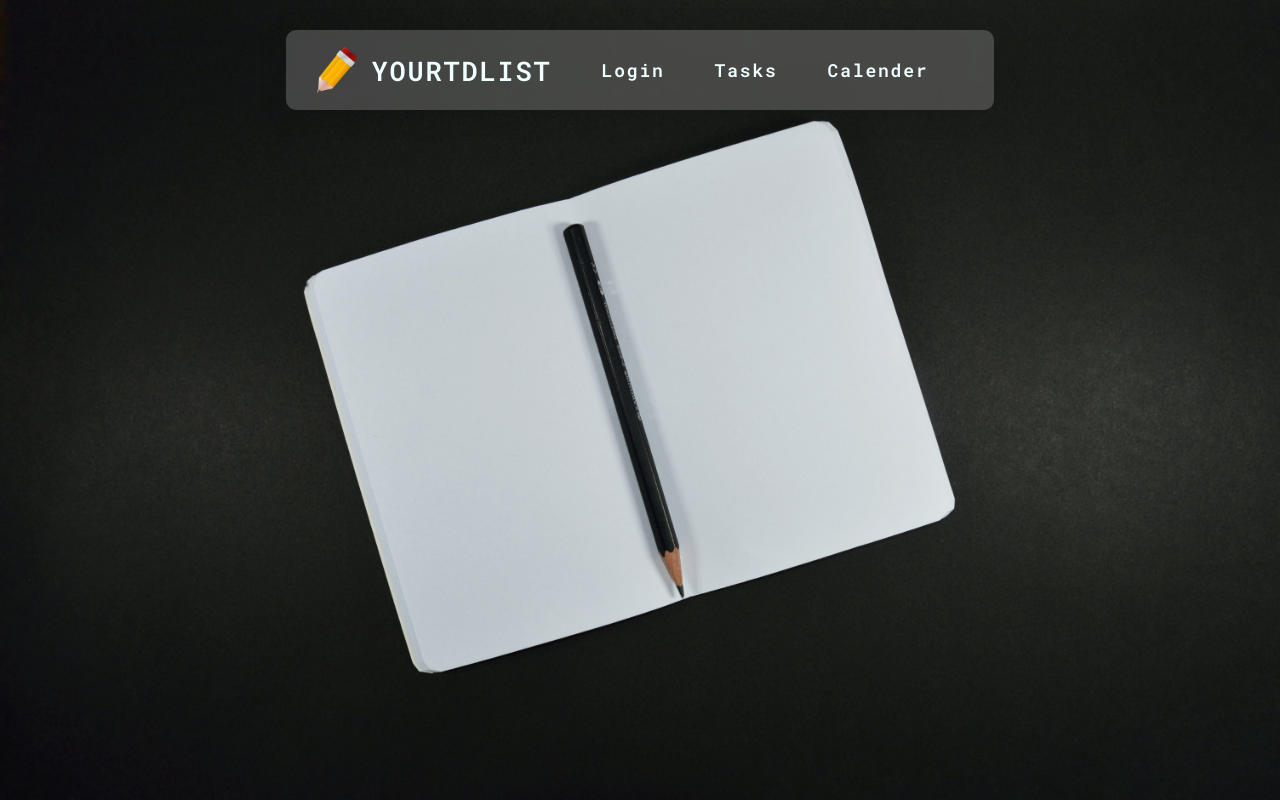
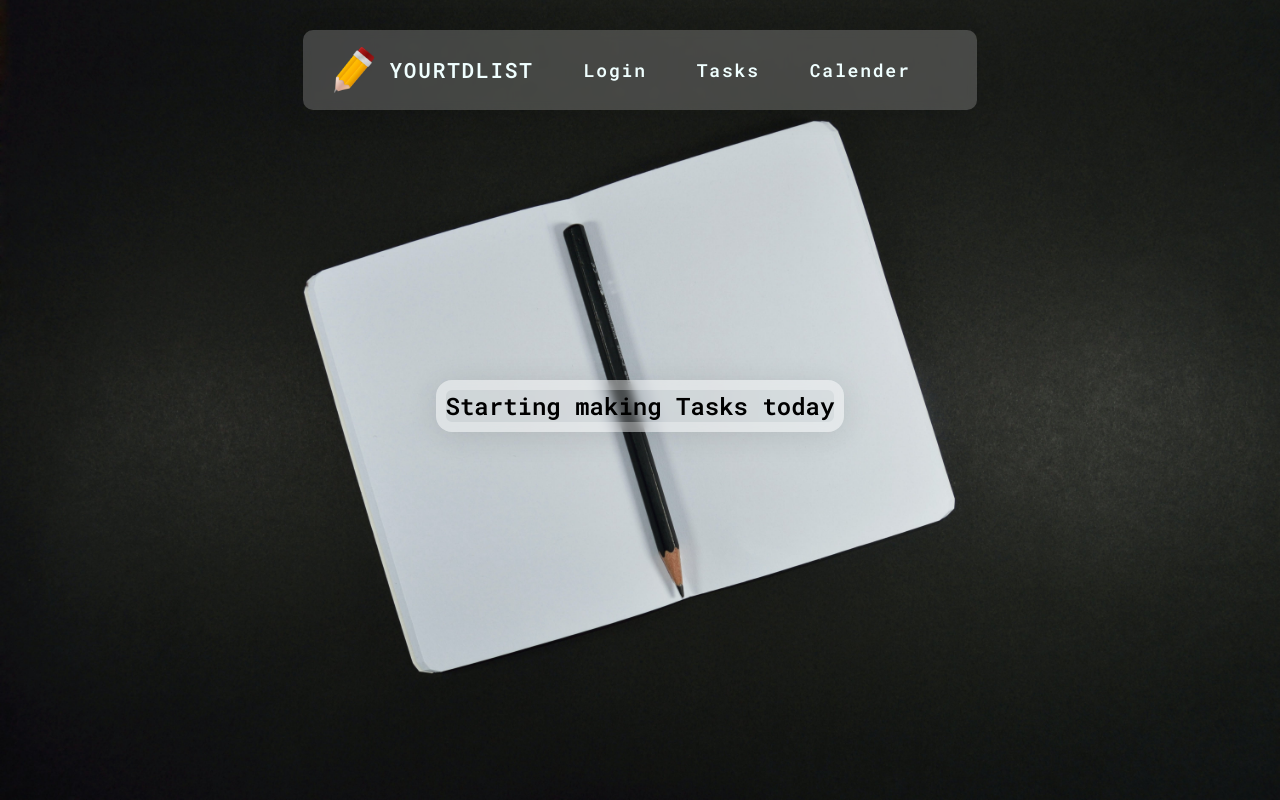
Before and after one commit to G00380316/Mini_Project_FullStack, a Next.js app in the folder my-todolist/: page / in a window 1280 px wide. Built offline with nearby package versions, Linux system fonts and the light colour scheme.

Commit message:
Small changes

```diff
--- a/my-todolist/src/components/navbar/nav.js
+++ b/my-todolist/src/components/navbar/nav.js
@@ -4,12 +4,18 @@ import styles from '@/components/navbar/nav.module.css';
 
 export default function Nav() {
     return (
-        <nav className={styles.nav}>
+        <section className={styles.section}>
+            <nav className={styles.nav}>
             <img src="/logo.jpg"/>
             <Link href='/'><h1>YOURTDLIST</h1></Link>
             <Link href='/login'><p>Login</p></Link>
             <Link href='/task'><p>Tasks</p></Link>
             <Link href='/calender'><p>Calender</p></Link>
-        </nav>
+            </nav>
+            <div>
+                <h1>Starting making Tasks today</h1>
+            </div>
+        </section>
+
     )
 }
--- a/my-todolist/src/components/navbar/nav.module.css
+++ b/my-todolist/src/components/navbar/nav.module.css
@@ -1,9 +1,29 @@
+.section{
+    display: flex;
+    flex-direction: column;
+    align-items: center;
+}
+
+.section div h1{
+    position: relative;
+    justify-content: center;
+    align-items: center;
+    top: 300px;
+    /* From https://css.glass */
+    background: rgba(255, 255, 255, 0.2);
+    border-radius: 16px;
+    box-shadow: 0 4px 30px rgba(0, 0, 0, 0.1);
+    -webkit-backdrop-filter: blur(5px);
+    backdrop-filter: blur(5px);
+    border: 10px solid rgba(255, 255, 255, 0.3);
+}
+
 .nav {
     height: 80px;
     display: flex;
     align-items: center;
     justify-content: center;
-    position: fixed;
+    position: relative;
     padding: 0px 16px;
     width: 420;
     z-index: 100;
```
